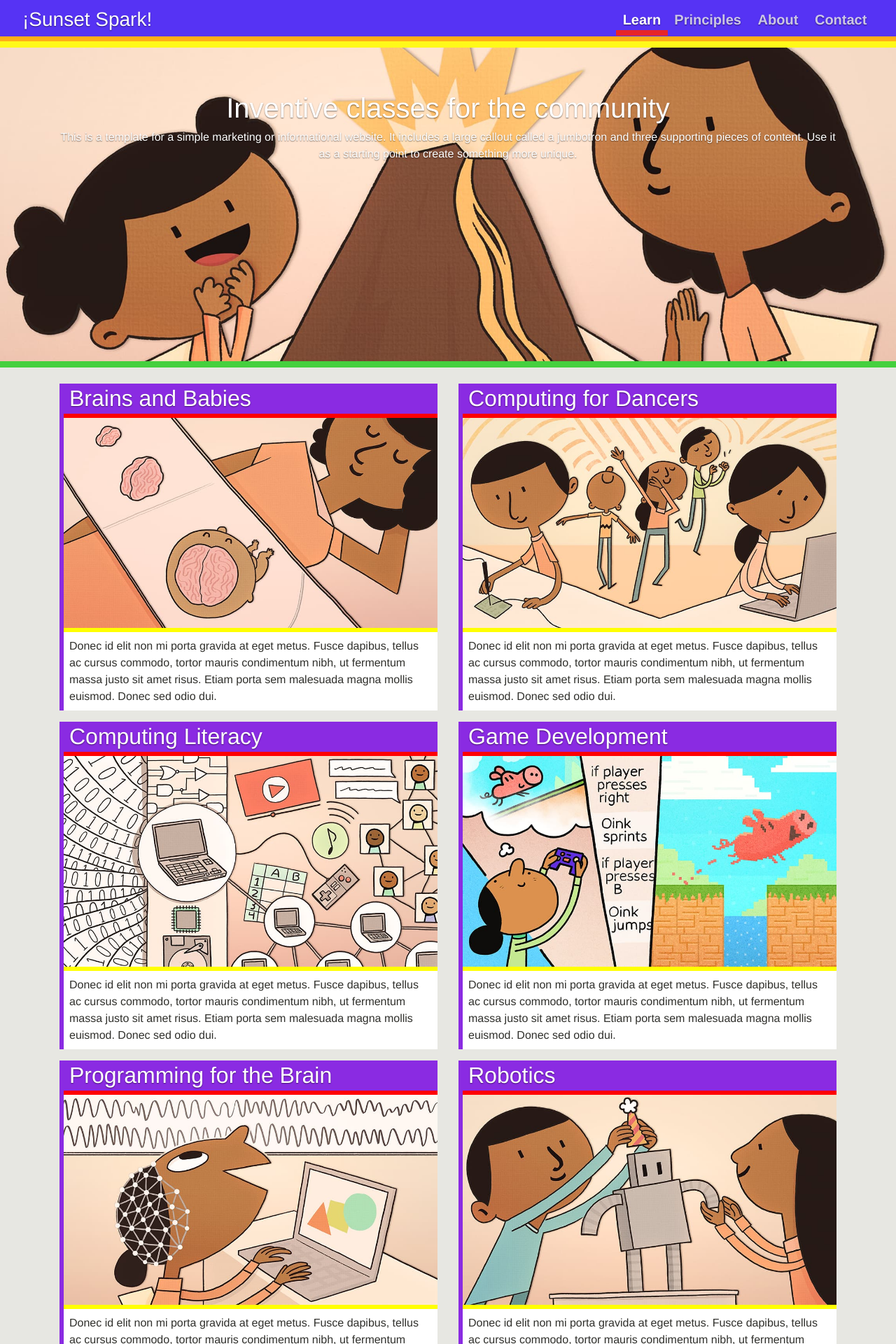
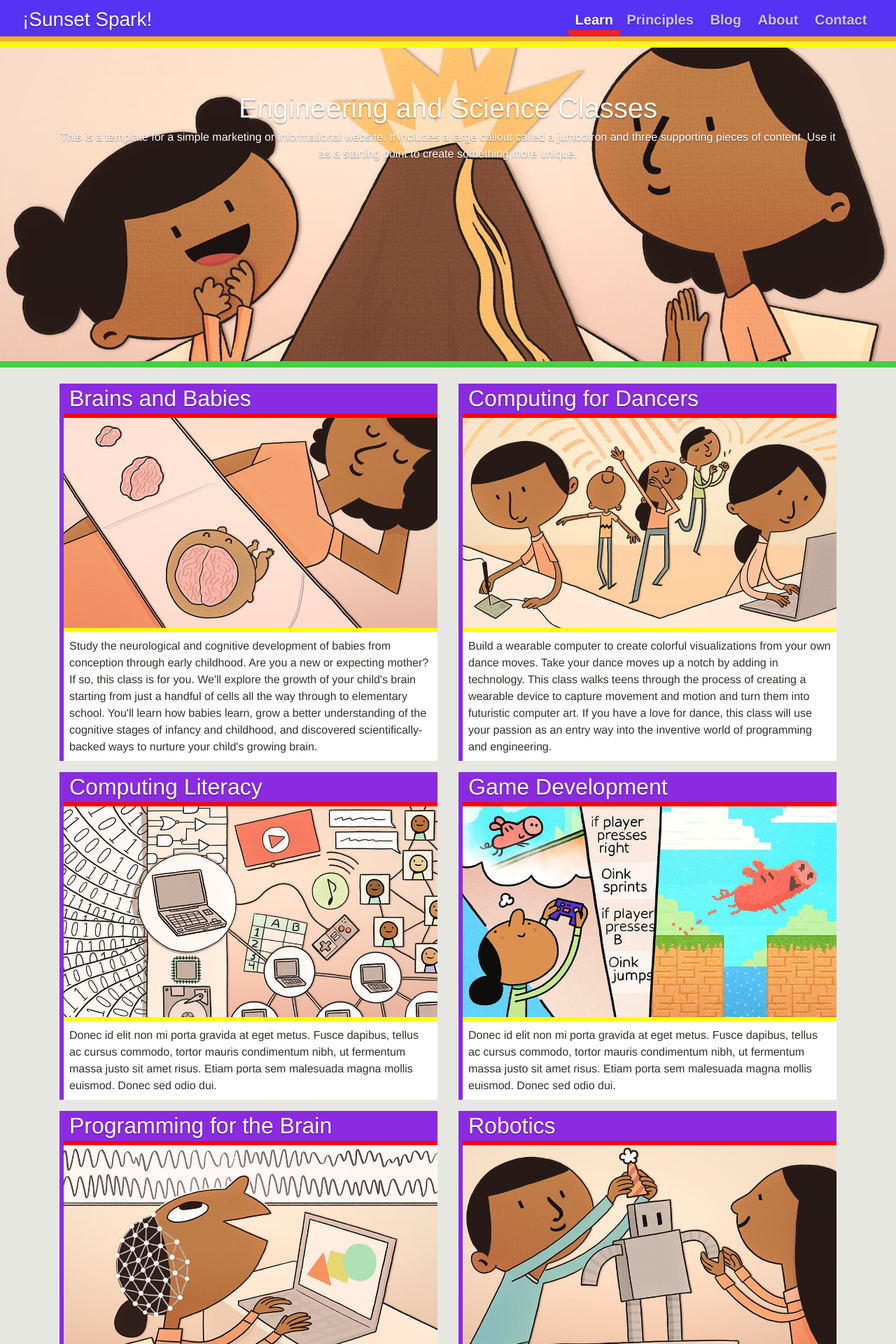
Before and after one commit to SunsetSparkNYC/sunsetspark.org, a Jekyll site: the page built from learn.md, in a window 1280 px wide. Shown: the top 1920 px of the page at 70% size. Built offline with Jekyll 4.4.1, drawn with Linux system fonts in a browser that asks for light colours; nearby versions of some CDN libraries; some of the changed text lies outside the part shown.

```diff
--- a/_includes/header.html
+++ b/_includes/header.html
@@ -8,6 +8,9 @@
           <a class="nav-link {% if page.title == 'Principles' %}active{% endif %}" href="/principles">Principles</a>
         </li>
         <li class="nav-item">
+          <a class="nav-link" href="//blog.sunsetspark.org">Blog</a>
+        </li>
+        <li class="nav-item">
           <a class="nav-link {% if page.title == 'About' %}active{% endif %}" href="/about">About</a>
         </li>
         <li class="nav-item">
--- a/css/main.scss
+++ b/css/main.scss
@@ -193,3 +193,12 @@ q:before, q:after {
   margin-right: auto;
   margin-left: auto;
 }
+
+.typeform-widget {
+    border-bottom-color: yellow;
+    border-bottom-style: solid;
+    border-bottom-width: 0.4rem;
+    border-top-color: blue;
+    border-top-style: solid;
+    border-top-width: 0.4rem;
+}
--- a/learn.md
+++ b/learn.md
@@ -5,9 +5,8 @@ permalink: /learn/
 ---
 <div class="jumbotron">
     <div class="container">
-        <h1 class="display-6 jumbotron-headline">Inventive classes for the community</h1>
+        <h1 class="display-6 jumbotron-headline">Engineering and Science Classes</h1>
         <p>This is a template for a simple marketing or informational website. It includes a large callout called a jumbotron and three supporting pieces of content. Use it as a starting point to create something more unique.</p>
-        <!-- <q class="cool-colors">Engineering and Science Classes</q> -->
     </div>
 </div>
 
@@ -17,14 +16,14 @@ permalink: /learn/
             <div class="bordered-card">
                 <h2 class="class-title">Brains and Babies</h2>
                 <img src="/img/classes/brains-and-babies-540.jpg" class="img-fluid class-img" alt="Brains and Babies" />
-                <p class="class-desc">Donec id elit non mi porta gravida at eget metus. Fusce dapibus, tellus ac cursus commodo, tortor mauris condimentum nibh, ut fermentum massa justo sit amet risus. Etiam porta sem malesuada magna mollis euismod. Donec sed odio dui. </p>
+                <p class="class-desc">Study the neurological and cognitive development of babies from conception through early childhood. Are you a new or expecting mother? If so, this class is for you. We'll explore the growth of your child's brain starting from just a handful of cells all the way through to elementary school. You'll learn how babies learn, grow a better understanding of the cognitive stages of infancy and childhood, and discovered scientifically-backed ways to nurture your child's growing brain.</p>
             </div>
         </div>
         <div class="col-md-6 class-listing">
             <div class="bordered-card">
                 <h2 class="class-title">Computing for Dancers</h2>
                 <img src="/img/classes/computing-for-dancers-540.jpg" class="img-fluid class-img" alt="Computing for Dancers" />
-                <p class="class-desc">Donec id elit non mi porta gravida at eget metus. Fusce dapibus, tellus ac cursus commodo, tortor mauris condimentum nibh, ut fermentum massa justo sit amet risus. Etiam porta sem malesuada magna mollis euismod. Donec sed odio dui. </p>
+                <p class="class-desc">Build a wearable computer to create colorful visualizations from your own dance moves. Take your dance moves up a notch by adding in technology. This class walks teens through the process of creating a wearable device to capture movement and motion and turn them into futuristic computer art. If you have a love for dance, this class will use your passion as an entry way into the inventive world of programming and engineering.</p>
             </div>
         </div>
     </div>
@@ -49,14 +48,14 @@ permalink: /learn/
             <div class="bordered-card">
                 <h2 class="class-title">Programming for the Brain</h2>
                 <img src="/img/classes/programming-for-the-brain-540.jpg" class="img-fluid class-img" alt="Programming for the Brain" />
-                <p class="class-desc">Donec id elit non mi porta gravida at eget metus. Fusce dapibus, tellus ac cursus commodo, tortor mauris condimentum nibh, ut fermentum massa justo sit amet risus. Etiam porta sem malesuada magna mollis euismod. Donec sed odio dui. </p>
+                <p class="class-desc">Study programming using the ultimate computer, the human brain. Have you ever wanted to know what a brainwave looks like? Teens will create EEG experiments to measure neural activity in their own brains. That might not make sense now, but it will once you take the class. This is a unique opportunity to learn computer programming and neuroscience through experimentation. Along with the new skills and knowledge, teens will leave the class with a printout of activity in their own brain.</p>
             </div>
         </div>
         <div class="col-md-6 class-listing">
             <div class="bordered-card">
                 <h2 class="class-title">Robotics</h2>
                 <img src="/img/classes/robot-party-540.jpg" class="img-fluid class-img" alt="Robotics" />
-                <p class="class-desc">Donec id elit non mi porta gravida at eget metus. Fusce dapibus, tellus ac cursus commodo, tortor mauris condimentum nibh, ut fermentum massa justo sit amet risus. Etiam porta sem malesuada magna mollis euismod. Donec sed odio dui. </p>
+                <p class="class-desc">Students will hone their creativity and engineering skills by designing innovative robots using special programmable Lego kits. Kids spend class time building robots and learning about gears, sensors, programming, and autonomous behaviors.</p>
             </div>
         </div>
     </div>
@@ -65,7 +64,7 @@ permalink: /learn/
             <div class="bordered-card">
                 <h2 class="class-title">Science Literacy</h2>
                 <img src="/img/classes/science-literacy-540.jpg" class="img-fluid class-img" alt="Science Literacy" />
-                <p class="class-desc">Donec id elit non mi porta gravida at eget metus. Fusce dapibus, tellus ac cursus commodo, tortor mauris condimentum nibh, ut fermentum massa justo sit amet risus. Etiam porta sem malesuada magna mollis euismod. Donec sed odio dui. </p>
+                <p class="class-desc">Help your little one learn about science through hands on experiments. The best kind of fair is a science fair. Every week parents and kids (ages 4-6) team up to carry out a fun science experiment using household materials. Experiments might get a little messy. This class is beginner friendly and helps build an English vocabulary around scientific words and concepts. It's never too early or too late to become a scientist.</p>
             </div>
         </div>
         <div class="col-md-6 class-listing">
```
Also changed, not shown: about.md (+6 -0 lines), principles.md (+16 -19 lines), tumblr-template.html (+37 -1 lines).
